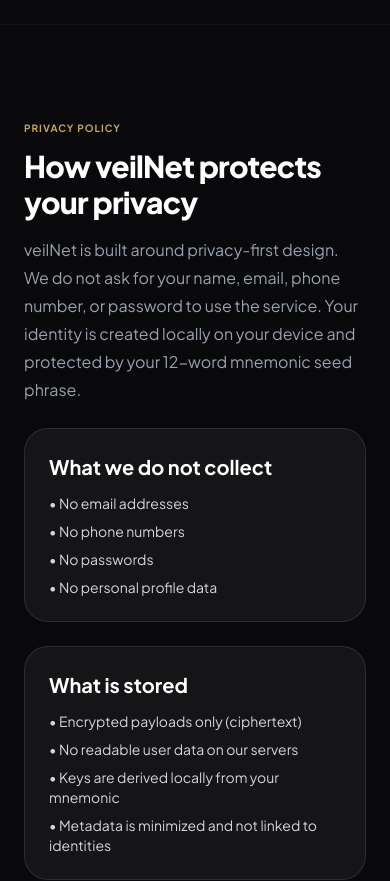
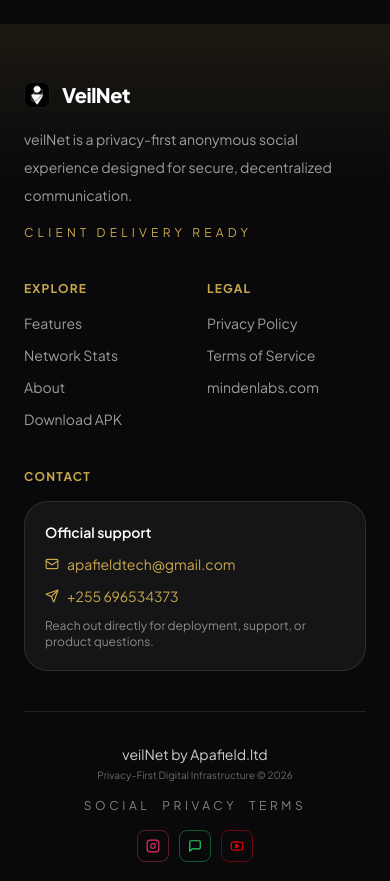
Before and after one commit to Chief45/Vailnet-website, a React (Vite) app: page / in a window 390 px wide. Shown: the part 5280-6161 px from the top of the page. Built offline with nearby package versions, Linux system fonts and the light colour scheme.

Commit message:
feat: render privacy policy and terms of service in a premium modal overlay

```diff
--- a/src/App.jsx
+++ b/src/App.jsx
@@ -1,4 +1,7 @@
+import { useState } from 'react';
 import toast, { Toaster } from 'react-hot-toast';
+import { motion, AnimatePresence } from 'framer-motion';
+import { X } from 'lucide-react';
 import NavBar from './components/NavBar';
 import Hero from './components/Hero';
 
@@ -34,6 +37,11 @@
 import Footer from './components/Footer';
 
 function App() {
+  const [activeModal, setActiveModal] = useState(null); // 'privacy', 'terms', or null
+
+  window.openPrivacyPolicy = () => setActiveModal('privacy');
+  window.openTermsOfService = () => setActiveModal('terms');
+
   return (
     <div className="min-h-screen font-sans bg-[#0A0A0C] text-[#F4F4F5]">
       <Toaster position="bottom-right" />
@@ -44,10 +52,40 @@
         <Features />
         <IdentityGenerator />
         <About />
-        <PrivacyPolicy />
-        <TermsOfService />
       </main>
       <Footer />
+
+      <AnimatePresence>
+        {activeModal && (
+          <motion.div
+            initial={{ opacity: 0 }}
+            animate={{ opacity: 1 }}
+            exit={{ opacity: 0 }}
+            className="fixed inset-0 z-[100] flex items-center justify-center p-4 bg-black/85 backdrop-blur-md"
+            onClick={() => setActiveModal(null)}
+          >
+            <motion.div
+              initial={{ scale: 0.95, y: 15 }}
+              animate={{ scale: 1, y: 0 }}
+              exit={{ scale: 0.95, y: 15 }}
+              transition={{ type: 'spring', duration: 0.4 }}
+              className="bg-[#121216] border border-white/10 rounded-3xl w-full max-w-4xl max-h-[85vh] overflow-y-auto p-6 md:p-10 relative shadow-[0_24px_70px_rgba(0,0,0,0.8)]"
+              onClick={(e) => e.stopPropagation()}
+            >
+              {/* Close button */}
+              <button
+                onClick={() => setActiveModal(null)}
+                className="absolute top-5 right-5 p-2 rounded-xl bg-white/5 border border-white/10 hover:border-white/20 text-gray-400 hover:text-white transition-all focus:outline-none"
+              >
+                <X size={18} />
+              </button>
+
+              {/* Render appropriate legal page */}
+              {activeModal === 'privacy' ? <PrivacyPolicy /> : <TermsOfService />}
+            </motion.div>
+          </motion.div>
+        )}
+      </AnimatePresence>
     </div>
   );
 }
--- a/src/components/Footer.jsx
+++ b/src/components/Footer.jsx
@@ -31,8 +31,8 @@
           <div>
             <p className="text-xs font-bold uppercase tracking-widest text-[#C9A84C] mb-4">Legal</p>
             <div className="space-y-3">
-              <a href="#privacy" className="block hover:text-white transition-colors">Privacy Policy</a>
-              <a href="#terms" className="block hover:text-white transition-colors">Terms of Service</a>
+              <button onClick={() => window.openPrivacyPolicy?.()} className="block hover:text-white transition-colors text-left bg-transparent border-none cursor-pointer p-0 focus:outline-none w-full">Privacy Policy</button>
+              <button onClick={() => window.openTermsOfService?.()} className="block hover:text-white transition-colors text-left bg-transparent border-none cursor-pointer p-0 focus:outline-none w-full">Terms of Service</button>
               <a href="https://www.mindenlabs.com" target="_blank" rel="noopener noreferrer" className="block hover:text-white transition-colors">mindenlabs.com</a>
             </div>
           </div>
@@ -66,8 +66,8 @@
         <div className="flex flex-wrap items-center justify-center gap-3 text-xs uppercase tracking-[0.3em] text-white/50">
           <span>Social</span>
           <span className="hidden sm:inline">·</span>
-          <a href="#privacy" className="hover:text-white transition-colors">Privacy</a>
-          <a href="#terms" className="hover:text-white transition-colors">Terms</a>
+          <button onClick={() => window.openPrivacyPolicy?.()} className="hover:text-white transition-colors bg-transparent border-none cursor-pointer p-0 uppercase tracking-[0.3em] text-white/50 focus:outline-none">Privacy</button>
+          <button onClick={() => window.openTermsOfService?.()} className="hover:text-white transition-colors bg-transparent border-none cursor-pointer p-0 uppercase tracking-[0.3em] text-white/50 focus:outline-none">Terms</button>
         </div>
 
         {/* Social Icons */}
--- a/src/components/PrivacyPolicy.jsx
+++ b/src/components/PrivacyPolicy.jsx
@@ -1,5 +1,5 @@
 const PrivacyPolicy = () => (
-  <section id="privacy" className="py-24 px-6 md:px-16 border-t border-white/5 bg-[#09090B] text-white">
+  <div className="text-white">
     <div className="max-w-6xl mx-auto">
       <div className="space-y-6">
         <div className="max-w-3xl">
@@ -40,7 +40,7 @@
         </div>
       </div>
     </div>
-  </section>
+  </div>
 );
 
 export default PrivacyPolicy;
--- a/src/components/TermsOfService.jsx
+++ b/src/components/TermsOfService.jsx
@@ -1,5 +1,5 @@
 const TermsOfService = () => (
-  <section id="terms" className="py-24 px-6 md:px-16 border-t border-white/5 bg-[#0A0A0C] text-white">
+  <div className="text-white">
     <div className="max-w-6xl mx-auto">
       <div className="space-y-6">
         <div className="max-w-3xl">
@@ -40,7 +40,7 @@
         </div>
       </div>
     </div>
-  </section>
+  </div>
 );
 
 export default TermsOfService;
```
